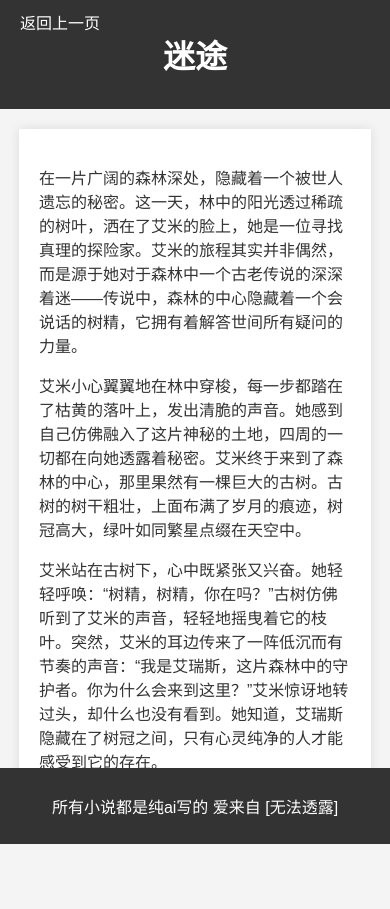
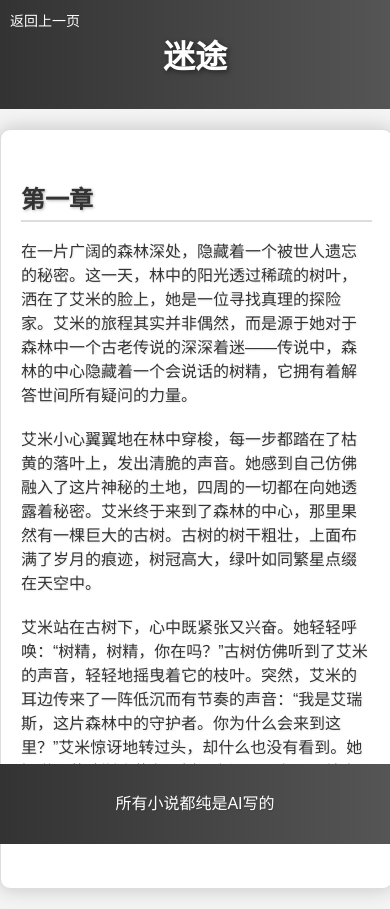
Before and after one commit to Darkness-apl/darkness-apl.github.io, a plain HTML site: page novel/1.html in a window 390 px wide. Before the commit the page ends 844 px from the top, so only its background shows below. Drawn offline with Linux system fonts and the light colour scheme.

Commit message:
Update 1.html

```diff
--- a/novel/1.html
+++ b/novel/1.html
@@ -12,36 +12,70 @@
           padding: 0;
           color: #333;
       }
-        header {
-            background-color: #333;
+      header, footer {
+          background: linear-gradient(to right, #333, #555);
           color: #fff;
           padding: 10px 0;
           text-align: center;
-            position: relative; /* 添加定位属性以便子元素绝对定位 */
+          position: relative;
       }
       .back-button {
-            position: absolute; /* 绝对定位 */
-            top: 10px; /* 距离顶部10px */
-            left: 20px; /* 距离左侧20px */
+          position: absolute;
+          top: 10px;
+          left: 20px;
           color: #fff;
-            text-decoration: none; /* 去掉下划线 */
-            font-size: 16px; /* 设置字体大小 */
+          text-decoration: none;
+          font-size: 16px;
+          transition: transform 0.3s ease;
+      }
+      .back-button:hover {
+          transform: scale(1.1);
       }
       .container {
           width: 80%;
           margin: 20px auto;
           background-color: #fff;
           padding: 20px;
-            box-shadow: 0 0 10px rgba(0, 0, 0, 0.1);
+          box-shadow: 0 0 20px rgba(0, 0, 0, 0.2);
+          border-radius: 10px;
+          border: 1px solid #ddd;
       }
       footer {
-            background-color: #333;
+          background: linear-gradient(to right, #333, #555);
           color: #fff;
           text-align: center;
           padding: 10px 0;
           position: fixed;
           bottom: 0;
           width: 100%;
+      }
+      h1 {
+          text-shadow: 2px 2px 5px rgba(0, 0, 0, 0.5);
+      }
+      h2 {
+          text-shadow: 1px 1px 3px rgba(0, 0, 0, 0.3);
+          margin-top: 30px;
+          margin-bottom: 15px;
+          border-bottom: 2px solid #ddd;
+          padding-bottom: 5px;
+      }
+      p {
+          text-shadow: 1px 1px 2px rgba(0, 0, 0, 0.1);
+          margin-bottom: 20px;
+      }
+      .chapter-divider {
+          height: 2px;
+          background-color: #ddd;
+          margin: 30px 0;
+      }
+      @media (max-width: 768px) {
+          .container {
+              width: 90%;
+          }
+          .back-button {
+              font-size: 14px;
+              left: 10px;
+          }
       }
   </style>
 </head>
@@ -51,12 +85,14 @@
       <h1>迷途</h1>
   </header>
   <div class="container">
+      <h2>第一章</h2>
       <p>在一片广阔的森林深处，隐藏着一个被世人遗忘的秘密。这一天，林中的阳光透过稀疏的树叶，洒在了艾米的脸上，她是一位寻找真理的探险家。艾米的旅程其实并非偶然，而是源于她对于森林中一个古老传说的深深着迷——传说中，森林的中心隐藏着一个会说话的树精，它拥有着解答世间所有疑问的力量。</p>
       <p>艾米小心翼翼地在林中穿梭，每一步都踏在了枯黄的落叶上，发出清脆的声音。她感到自己仿佛融入了这片神秘的土地，四周的一切都在向她透露着秘密。艾米终于来到了森林的中心，那里果然有一棵巨大的古树。古树的树干粗壮，上面布满了岁月的痕迹，树冠高大，绿叶如同繁星点缀在天空中。</p>
       <p>艾米站在古树下，心中既紧张又兴奋。她轻轻呼唤：“树精，树精，你在吗？”古树仿佛听到了艾米的声音，轻轻地摇曳着它的枝叶。突然，艾米的耳边传来了一阵低沉而有节奏的声音：“我是艾瑞斯，这片森林中的守护者。你为什么会来到这里？”艾米惊讶地转过头，却什么也没有看到。她知道，艾瑞斯隐藏在了树冠之间，只有心灵纯净的人才能感受到它的存在。</p>
+      <div class="chapter-divider"></div>
   </div>
   <footer>
-        <p>所有小说都是纯ai写的 爱来自 [无法透露]</p>
+      <p>所有小说都纯是AI写的</p>
   </footer>
 </body>
 </html>
```
Lines whose indentation alone changed are shown as unchanged.
